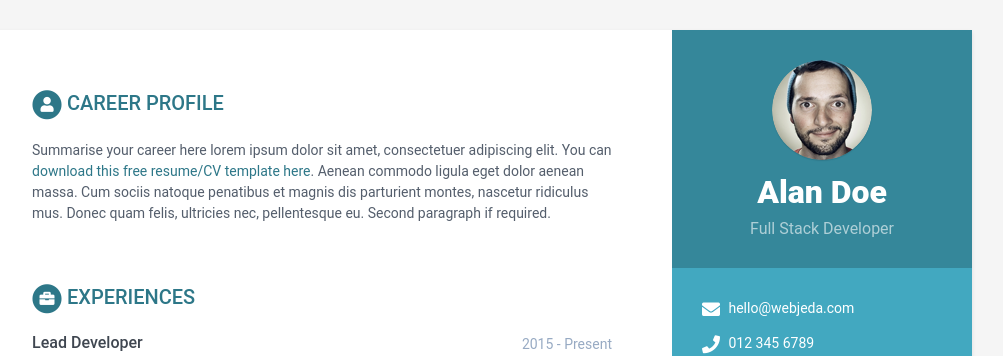
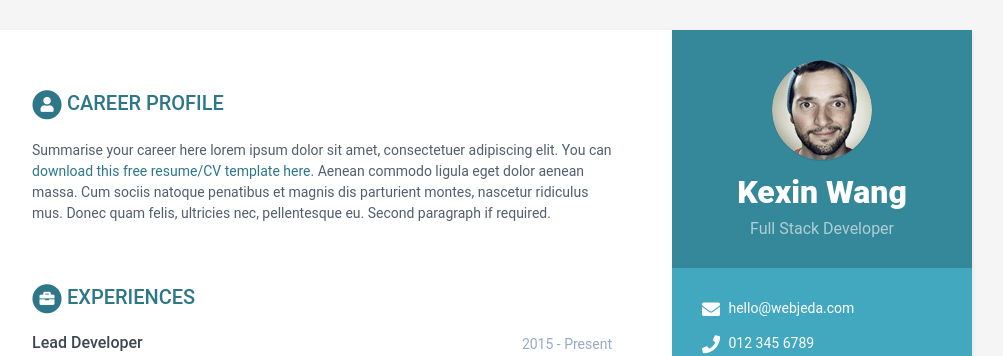
Before and after one commit to KexinisAnna/KexinisAnna.github.io, a Jekyll site: the page built from index.html, in a window 1280 px wide and 900 px high. Shown: the top 356 px of the window, without its empty margins (168-1171 px from the left). Built offline with Jekyll 4.4.1, drawn with Linux system fonts in a browser that asks for light colours.

Commit message:
Update data.yml

```diff
--- a/_data/data.yml
+++ b/_data/data.yml
@@ -8,7 +8,7 @@ sidebar:
     education: True # set to False if you want education in main section instead of in sidebar
 
     # Profile information
-    name: Alan Doe
+    name: Kexin Wang
     tagline: Full Stack Developer
     avatar: profile.png  #place a 100x100 picture inside /assets/images/ folder and provide the name of the file below
 
```
